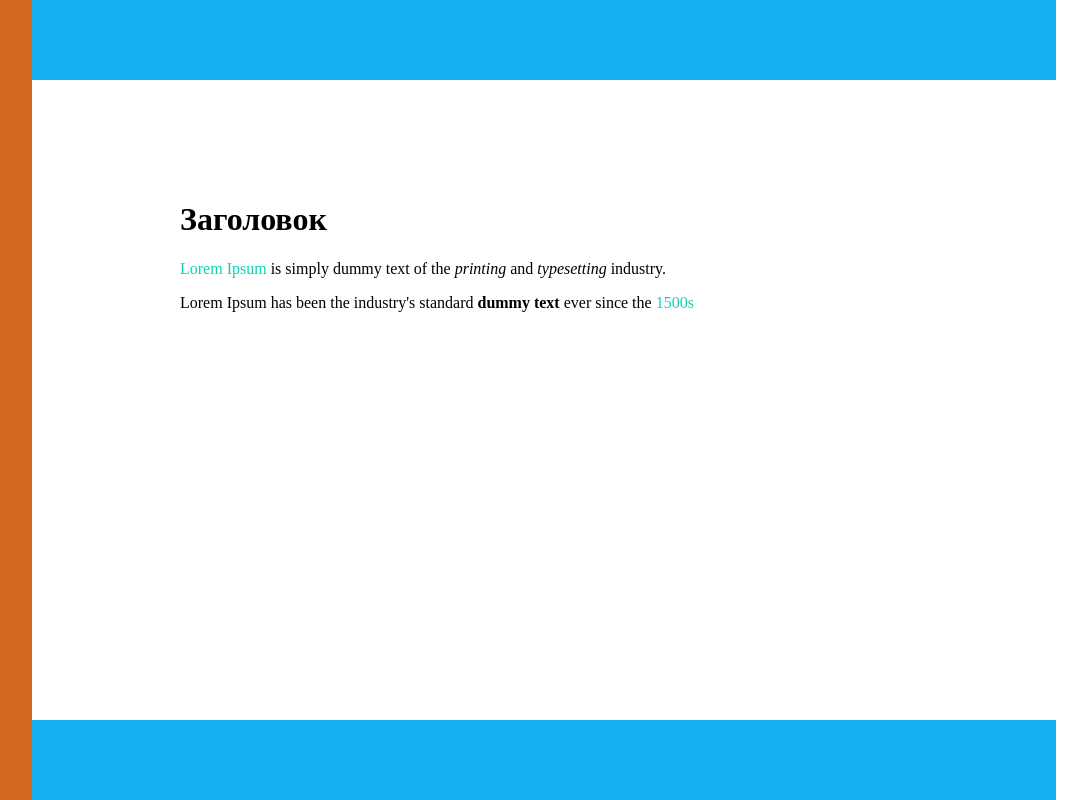
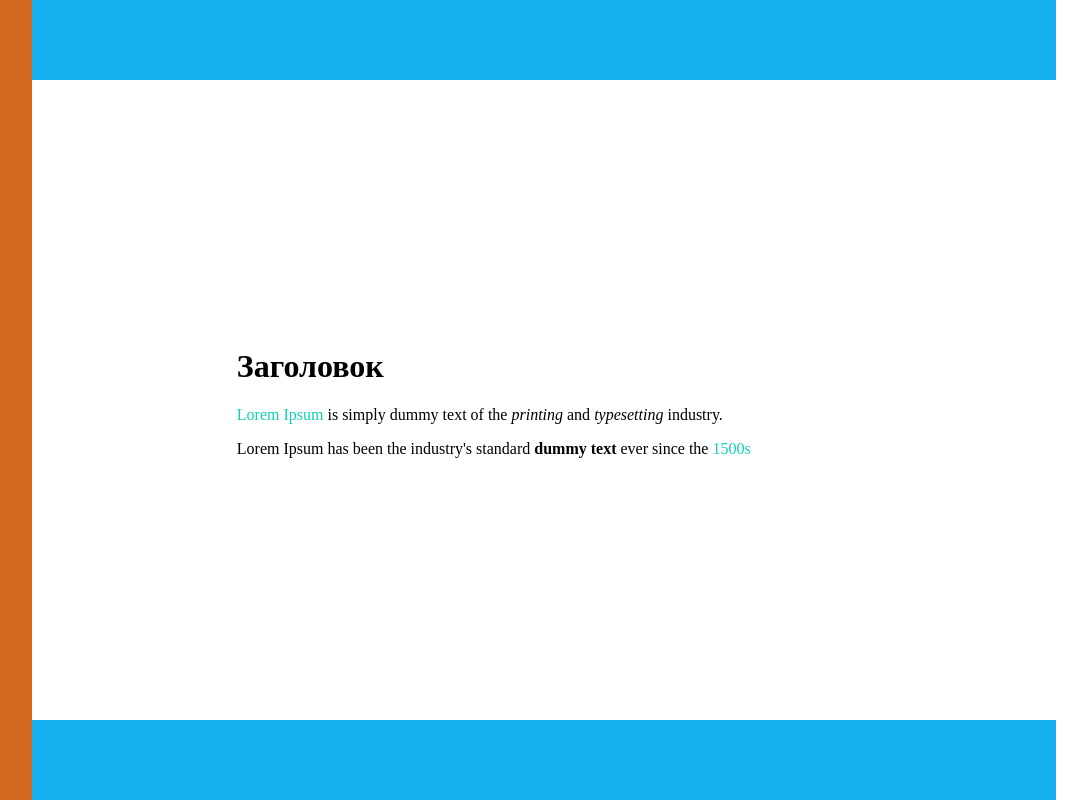
Before and after one commit to VladTkStudy/WEB-Techs, a plain HTML site: page lab1/blocks/1/index.html in a window 1280 px wide. Shown: the whole page, without its empty margins (96-1183 px from the left). Drawn offline with Linux system fonts and the light colour scheme.

Commit message:
Lab1: Changed style of the first block instance to flex

```diff
--- a/lab1/blocks/1/index.html
+++ b/lab1/blocks/1/index.html
@@ -10,12 +10,12 @@
 
 <body>
 
-    <div id="container">
-        <div id="leftYellowElement"></div>
-        <div id="topBlueElement"></div>
-        <div id="bottomBlueElement"></div>
-
-        <div id="content">
+    <div class="container">
+        <div class="outerFlexContainer">
+            <div class="yellowElement"></div>
+            <div class="innerFlexContainer">
+                <div class="blueElement"></div>
+                <div class="content">
                     <h1>Заголовок</h1>
                     <p>
                         <span class="highlight">Lorem Ipsum</span>
@@ -30,6 +30,10 @@
                         <span class="highlight">1500s</span>
                     </p>
                 </div>
+                <div class="blueElement"></div>
+            </div>
+        </div>
+
     </div>
 
 </body>
--- a/lab1/blocks/1/style.css
+++ b/lab1/blocks/1/style.css
@@ -3,47 +3,46 @@ body {
     padding: 0;
 }
 
-#topBlueElement {
+.outerFlexContainer {
+    width: 100vw;
+
+    display: flex;
+    flex-direction: row;
+    justify-content: flex-start;
+}
+
+.innerFlexContainer {
+    height: 100vh;
+
+    display: flex;
+    flex-direction: column;
+    justify-content: space-between;
+}
+
+.blueElement {
     background-color: #15aff0;
     height: 10vh;
-    width: 90%;
+    width: 80vw;
 }
 
-#bottomBlueElement {
-    background-color: #15aff0;
-    height: 10vh;
-    width: 80%;
-    margin-left: 10%;
-    position: absolute;
-    bottom: 0;
+.yellowElement {
+    background-color: rgb(255, 207, 17);
+    height: 100vh;
+    width: 10vw;
 }
 
-#leftYellowElement {
-    background-color: rgb(255, 207, 17);
-    height: 100vh;
-    width: 10%;
-    float: left;
+.content {
+    padding: 20%;
 }
 
-#content {
-    margin-left: 20%;
-    margin-right: 20%;
-    margin-top: 10vh;
-    padding: 20px;
-}
-
-#leftYellowElement:hover {
+.yellowElement:hover {
     background-color: chocolate;
 }
 
-#bottomBlueElement:hover {
-    background-color: aqua;
-}
-
-#topBlueElement:hover {
+.blueElement:hover {
     background-color: aqua;
 }
 
 span.highlight {
     color: rgb(14, 209, 183);
-  }
+}
--- a/lab1/blocks/2/style.css
+++ b/lab1/blocks/2/style.css
@@ -23,7 +23,7 @@ body {
 
 #leftYellowElement {
     background-color: rgb(255, 207, 17);
-    height: 90vh;
+
     width: 10%;
     float: left;
     margin-left: 10%;
```
Also changed, not shown: lab1/tables/index.html (+1 -1 lines), lab1/tables/style.css (line endings or trailing spaces). Lines whose indentation alone changed are shown as unchanged.
